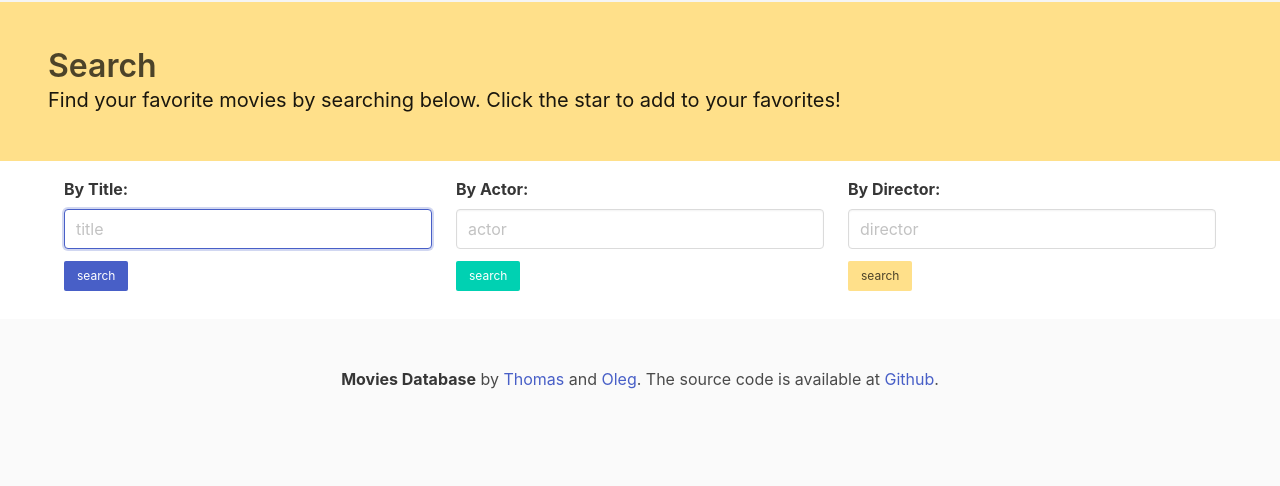
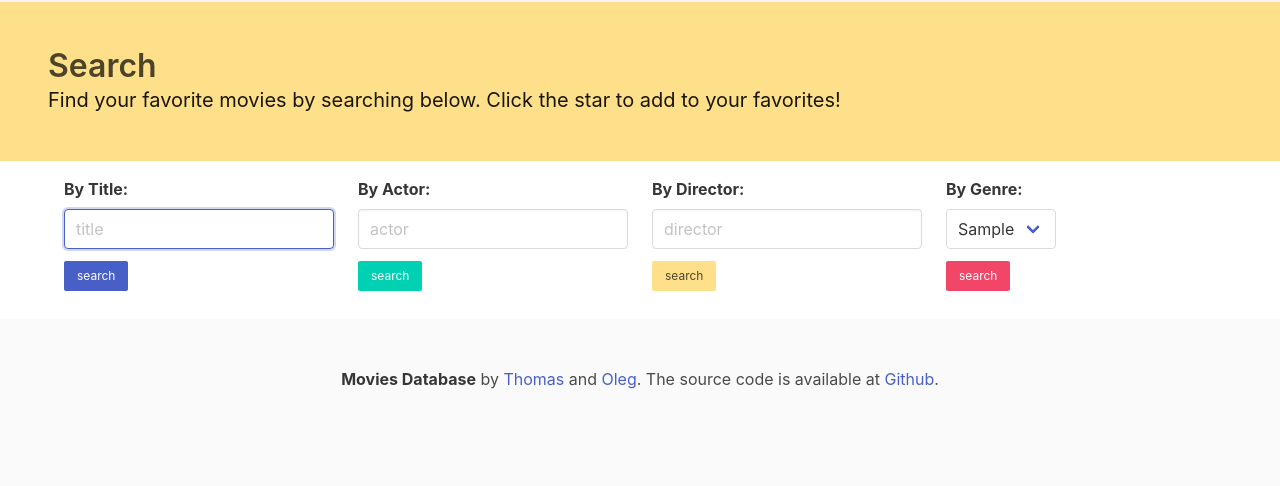
Before and after one commit to himynameisoleg/cs415-final, a Flask app: page /search in a window 1280 px wide. Shown: the part 56-542 px from the top of the page. Run offline with Flask 3, Linux system fonts and the light colour scheme; tables that the repository leaves empty hold one stand-in row (values such as "Sample post"); some libraries are stand-ins or nearby versions.

Commit message:
added genre to search

```diff
--- a/app.py
+++ b/app.py
@@ -118,12 +118,14 @@ def about():
 
 @app.route('/search', methods=['GET', 'POST'])
 def search():
-    # search by movie, actor, gener
-    # filers: top grossing, length
-    # display all faves
-    # distinct genres
+    msg = ''
 
-    msg = ''
+    # get list of genres
+    cursor = mysql.connection.cursor()
+    cursor.execute('SELECT DISTINCT Genre FROM Movies ORDER BY Genre ASC')
+    genres = cursor.fetchall()
+
+    # process request by input type
     if request.method == 'POST' and 'search-title' in request.form:
         title = request.form['search-title']
 
@@ -131,7 +133,10 @@ def search():
         cursor.execute('SELECT * FROM Movies WHERE Title LIKE % s', ('%' + title + '%', ))
         movies = cursor.fetchall()
 
-        return render_template('search.html', movies=movies)
+        if not movies:
+            msg = 'No movies found!'
+
+        return render_template('search.html', msg=msg, genres=genres, movies=movies)
 
     elif request.method == 'POST' and 'search-actor' in request.form:
         actor = request.form['search-actor']
@@ -141,7 +146,22 @@ def search():
                         OR Star2 LIKE % s OR Star3 LIKE % s OR Star4 LIKE % s """, ('%' + actor + '%', '%' + actor + '%', '%' + actor + '%', '%' + actor + '%', ))
         movies = cursor.fetchall()
 
-        return render_template('search.html', movies=movies)
+        if not movies:
+            msg = 'No movies found!'
+
+        return render_template('search.html', msg=msg, genres=genres, movies=movies)
+
+    elif request.method == 'POST' and 'search-genre' in request.form:
+        genre = request.form['search-genre']
+
+        cursor = mysql.connection.cursor()
+        cursor.execute("""SELECT * FROM Movies WHERE Genre LIKE % s LIMIT 100""", ('%' + genre + '%', ))
+        movies = cursor.fetchall()
+
+        if not movies:
+            msg = 'No movies found!'
+
+        return render_template('search.html', msg=msg, genres=genres, movies=movies)
 
     elif request.method == 'POST' and 'search-director' in request.form:
         director = request.form['search-director']
@@ -150,11 +170,14 @@ def search():
         cursor.execute('SELECT * FROM Movies WHERE Director LIKE % s', ('%' + director + '%', ))
         movies = cursor.fetchall()
 
-        return render_template('search.html', movies=movies)
+        if not movies:
+            msg = 'No movies found!'
+
+        return render_template('search.html', msg=msg, genres=genres, movies=movies)
 
     else:
 
-        return render_template('search.html', the_title='Search')
+        return render_template('search.html', msg=msg, genres=genres, the_title='Search')
 
 @app.route('/favorite', methods=['GET', 'POST'])
 def favorite():
--- a/templates/about.html
+++ b/templates/about.html
@@ -32,7 +32,7 @@
       <ul>
         <li><strong>Web Framework:</strong> Flask</li>
         <li><strong>Languages:</strong> Python, JavaScript</li>
-        <li><strong>Library:</strong> Bulma</li>
+        <li><strong>UI Library:</strong> Bulma</li>
         <li><strong>Database:</strong> MySQL</li>
       </ul>
 
--- a/templates/search.html
+++ b/templates/search.html
@@ -15,7 +15,7 @@
 <div class="container mt-4 mb-4">
     <div class="columns">
         <!-- Title -->
-        <div class="column is-one-third">
+        <div class="column is-one-quarter">
             <form method="POST" action="/search">
                 <div class="field">
                     <label class="label">By Title:</label>
@@ -28,7 +28,7 @@
         </div>
 
         <!-- Actor -->
-        <div class="column is-one-third">
+        <div class="column is-one-quarter">
             <form method="POST" action="/search">
                 <div class="field">
                     <label class="label">By Actor:</label>
@@ -41,7 +41,7 @@
         </div>
 
         <!-- Director -->
-        <div class="column is-one-third">
+        <div class="column is-one-quarter">
             <form method="POST" action="/search">
                 <div class="field">
                     <label class="label">By Director:</label>
@@ -50,6 +50,25 @@
                     </div>
                 </div>
                 <button class="button is-block is-warning is-small">search</button>
+            </form>
+        </div>
+
+        <!-- Genre -->
+        <div class="column is-one-quarter">
+            <form method="POST" action="/search">
+                <div class="field">
+                    <label class="label">By Genre:</label>
+                    <div class="control">
+                        <div class="select">
+                            <select name="search-genre">
+                                {% for genre in genres %}
+                                <option value="{{ genre['Genre'] }}">{{ genre['Genre'] }}</option>
+                                {% endfor %}
+                            </select>
+                        </div>
+                    </div>
+                </div>
+                <button class="button is-block is-danger is-small">search</button>
             </form>
         </div>
     </div>
@@ -82,7 +101,7 @@
                 <th>
                     <form method="POST" action="/favorite">
                         <input class="button is-hidden" type="input" name="favorite-add" value="{{ movie['Title'] }}">
-                        <button class="button is-rounded is-light is-small">add</button>
+                        <button class="button is-rounded is-success is-small">add</button>
                     </form>
                 </th>
                 <th>{{ movie['Title'] }}</th>
```
